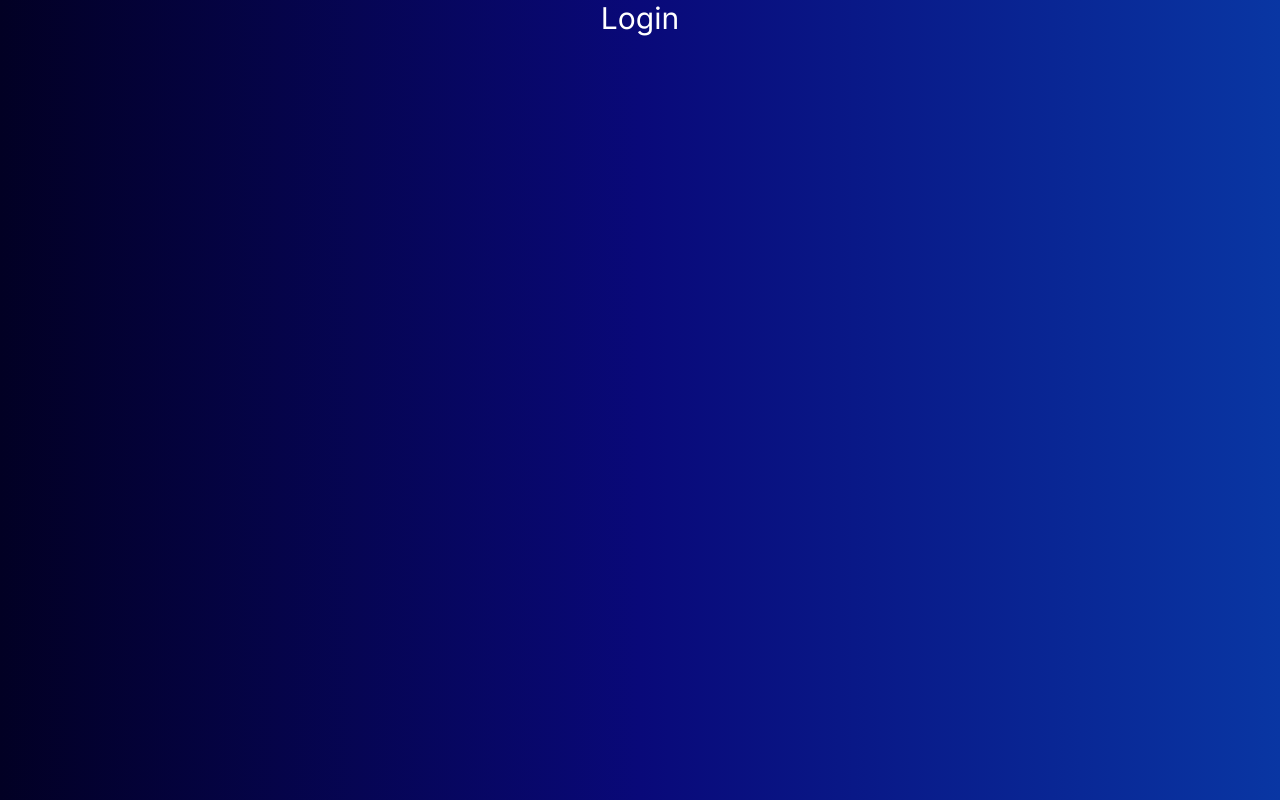
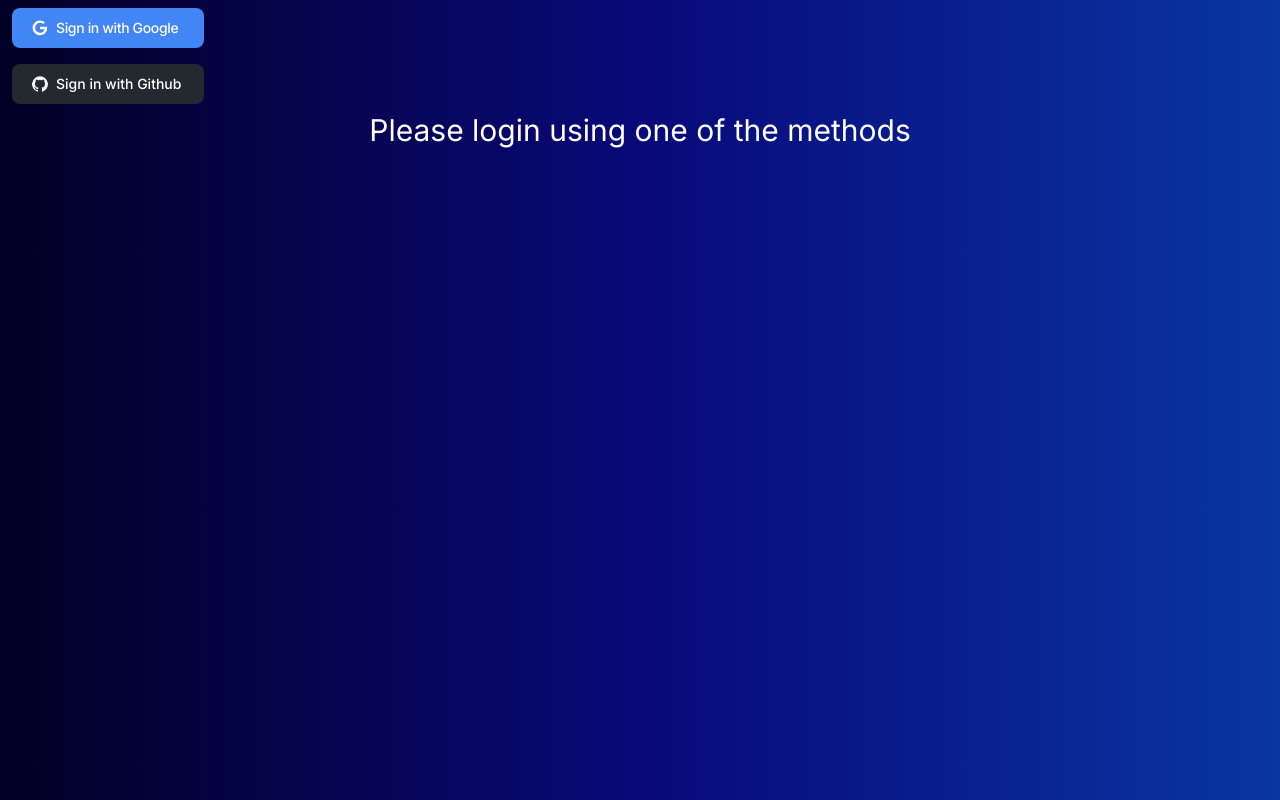
Before and after one commit to groovg/performance-review-app, a React (Vite) app: page /login in a window 1280 px wide. Built offline with nearby package versions, Linux system fonts and the light colour scheme; no server answers.

Commit message:
added google and github auth

```diff
--- a/package.json
+++ b/package.json
@@ -22,6 +22,7 @@
     "@vitejs/plugin-react": "^4.2.1",
     "autoprefixer": "^10.4.19",
     "eslint": "^8.57.0",
+    "eslint-config-prettier": "^9.1.0",
     "eslint-plugin-react": "^7.34.1",
     "eslint-plugin-react-hooks": "^4.6.0",
     "eslint-plugin-react-refresh": "^0.4.6",
--- a/src/App.jsx
+++ b/src/App.jsx
@@ -1,5 +1,5 @@
-import AppHeader from './components/common/AppHeader.jsx';
-import { Outlet } from 'react-router-dom';
+import AppHeader from "./components/common/AppHeader.jsx";
+import { Outlet, useLocation } from "react-router-dom";
 
 const App = () => (
   <>
--- /dev/null
+++ b/src/components/common/AppButton.jsx
@@ -0,0 +1,10 @@
+const AppButton = ({ func, value }) => (
+  <button
+    onClick={() => func()}
+    type="button"
+    className="ml-3 mt-3 max-w-48 text-white bg-blue-700 hover:bg-blue-800 focus:outline-none focus:ring-4 focus:ring-blue-300 font-medium rounded-full text-sm px-5 py-2.5 text-center me-2 mb-2 dark:bg-blue-600 dark:hover:bg-blue-700 dark:focus:ring-blue-800">
+    {value}
+  </button>
+);
+
+export default AppButton;
--- a/src/components/common/AppHeader.jsx
+++ b/src/components/common/AppHeader.jsx
@@ -1,7 +1,22 @@
-const AppHeader = () => (
-  <>
-    <h1 className={"text-center text-3xl"}></h1>
-  </>
-);
+import AuthProvider from "./AuthProvider";
+import { useLocation } from "react-router-dom";
+
+const AppHeader = () => {
+  const currentLocation = useLocation();
+
+  return (
+    <>
+      <AuthProvider />
+    </>
+  );
+
+  // if(currentLocation.pathname != '/login' ){
+  //   return(
+  //     <>
+  //       <AuthProvider/>
+  //     </>
+  //   )
+  // }
+};
 
 export default AppHeader;
--- /dev/null
+++ b/src/components/common/AuthProvider.jsx
@@ -0,0 +1,66 @@
+import { useState } from "react";
+import { getAuth, signInWithPopup } from "firebase/auth";
+import { app } from "../../firebase";
+import CurrentUser from "./CurrentUser";
+import SignInButton from "./SignInButton";
+import { useNavigate, useLocation } from "react-router-dom";
+import AppButton from "./AppButton";
+
+const AuthProvider = () => {
+  let [user, setUser] = useState(null);
+  const auth = getAuth(app);
+
+  let navigate = useNavigate();
+
+  const toLoginPage = () => {
+    let path = `/login`;
+    navigate(path);
+  };
+  const toHomePage = () => {
+    let path = `/`;
+    navigate(path);
+  };
+
+  const currentLocation = useLocation();
+
+  const startLogin = (authProvider) => {
+    auth.onAuthStateChanged((user) => {
+      if (user != null) {
+        return setUser(user);
+      }
+
+      signInWithPopup(auth, authProvider)
+        .then((creds) => setUser(creds.user))
+        .catch((e) => alert(e));
+    });
+  };
+
+  if (user == null && currentLocation.pathname == "/login") {
+    return (
+      <div className="flex flex-col flex-wrap">
+        <SignInButton login={startLogin} provider={"google"} />
+        <SignInButton login={startLogin} provider={"github"} />
+      </div>
+    );
+  } else if (user == null) {
+    return <AppButton func={toLoginPage} value={"Login"} />;
+  } else if (user != null && currentLocation.pathname == "/login") {
+    return (
+      <div className="flex flex-col flex-wrap">
+        <p className="ml-3 mt-3">You are successfully logged in</p>
+        <AppButton func={toHomePage} value={"Home"} />
+      </div>
+    );
+  } else if (user != null) {
+    return (
+      <div className="flex flex-col flex-wrap">
+        <CurrentUser
+          userPhotoUrl={user.photoURL}
+          userDisplayName={user.providerData[0].displayName}
+        />
+      </div>
+    );
+  }
+};
+
+export default AuthProvider;
--- /dev/null
+++ b/src/components/common/CurrentUser.jsx
@@ -0,0 +1,10 @@
+const CurrentUser = ({ userPhotoUrl, userDisplayName }) => {
+  return (
+    <div className="flex flex-row flex-wrap gap-3 ml-3 mt-3">
+      <img src={userPhotoUrl} alt={userDisplayName} width="30" height="30" />
+      {userDisplayName}
+    </div>
+  );
+};
+
+export default CurrentUser;
--- /dev/null
+++ b/src/components/common/SignInButton.jsx
@@ -0,0 +1,51 @@
+import { googleAuthProvider, githubAuthProvider } from "../../firebase";
+
+const SignInButton = ({ login, provider }) => {
+  if (provider === "google") {
+    return (
+      <button
+        onClick={() => login(googleAuthProvider)}
+        type="button"
+        className=" tracking-tight ml-3 max-w-48 mt-2 text-white bg-[#4285F4] hover:bg-[#4285F4]/90 focus:ring-4 focus:outline-none focus:ring-[#4285F4]/50
+                font-medium rounded-lg text-sm px-5 py-2.5 text-center inline-flex items-center dark:focus:ring-[#4285F4]/55 me-2 mb-2">
+        <svg
+          className="w-4 h-4 me-2"
+          aria-hidden="true"
+          xmlns="http://www.w3.org/2000/svg"
+          fill="currentColor"
+          viewBox="0 0 18 19">
+          <path
+            fillRule="evenodd"
+            d="M8.842 18.083a8.8 8.8 0 0 1-8.65-8.948 8.841 8.841 0 0 1 8.8-8.652h.153a8.464 8.464 0 0 1 5.7 2.257l-2.193 2.038A5.27 5.27 0 0 0 9.09 3.4a5.882 5.882 0 0 0-.2 11.76h.124a5.091 5.091 0 0 0 5.248-4.057L14.3 11H9V8h8.34c.066.543.095 1.09.088 1.636-.086 5.053-3.463 8.449-8.4 8.449l-.186-.002Z"
+            clipRule="evenodd"
+          />
+        </svg>
+        Sign in with Google
+      </button>
+    );
+  } else if (provider == "github") {
+    return (
+      <button
+        onClick={() => login(githubAuthProvider)}
+        type="button"
+        className="ml-3 max-w-48 mt-2 text-white bg-[#24292F] hover:bg-[#24292F]/90 focus:ring-4 focus:outline-none focus:ring-[#24292F]/50
+                font-medium rounded-lg text-sm px-5 py-2.5 text-center inline-flex items-center dark:focus:ring-gray-500 dark:hover:bg-[#050708]/30 me-2 mb-2">
+        <svg
+          className="w-4 h-4 me-2"
+          aria-hidden="true"
+          xmlns="http://www.w3.org/2000/svg"
+          fill="currentColor"
+          viewBox="0 0 20 20">
+          <path
+            fillRule="evenodd"
+            d="M10 .333A9.911 9.911 0 0 0 6.866 19.65c.5.092.678-.215.678-.477 0-.237-.01-1.017-.014-1.845-2.757.6-3.338-1.169-3.338-1.169a2.627 2.627 0 0 0-1.1-1.451c-.9-.615.07-.6.07-.6a2.084 2.084 0 0 1 1.518 1.021 2.11 2.11 0 0 0 2.884.823c.044-.503.268-.973.63-1.325-2.2-.25-4.516-1.1-4.516-4.9A3.832 3.832 0 0 1 4.7 7.068a3.56 3.56 0 0 1 .095-2.623s.832-.266 2.726 1.016a9.409 9.409 0 0 1 4.962 0c1.89-1.282 2.717-1.016 2.717-1.016.366.83.402 1.768.1 2.623a3.827 3.827 0 0 1 1.02 2.659c0 3.807-2.319 4.644-4.525 4.889a2.366 2.366 0 0 1 .673 1.834c0 1.326-.012 2.394-.012 2.72 0 .263.18.572.681.475A9.911 9.911 0 0 0 10 .333Z"
+            clipRule="evenodd"
+          />
+        </svg>
+        Sign in with Github
+      </button>
+    );
+  }
+};
+
+export default SignInButton;
--- a/src/firebase.js
+++ b/src/firebase.js
@@ -16,7 +16,7 @@
 };
 
 // Initialize Firebase
-const app = initializeApp(firebaseConfig);
+export const app = initializeApp(firebaseConfig);
 
 export const googleAuthProvider = new GoogleAuthProvider();
 export const githubAuthProvider = new GithubAuthProvider();
--- a/src/routes/HomePage.jsx
+++ b/src/routes/HomePage.jsx
@@ -1,6 +1,6 @@
 const HomePage = () => (
   <>
-    <h1 className={"text-center text-3xl m-8"}>
+    <h1 className={"text-center text-3xl m-12"}>
       Welcome to Performance Review App
     </h1>
     {/* TODO: Інформаційна сторінка */}
--- a/src/routes/LoginPage.jsx
+++ b/src/routes/LoginPage.jsx
@@ -1,6 +1,8 @@
 const LoginPage = () => (
   <>
-    <h1 className={'text-center text-3xl'}>Login</h1>
+    <h1 className={"text-center text-3xl"}>
+      Please login using one of the methods
+    </h1>
   </>
 );
 
```
Also changed, not shown: .eslintrc.cjs, .prettierrc.js (added), 1 other file (tests, documents, lock files or other folders).
